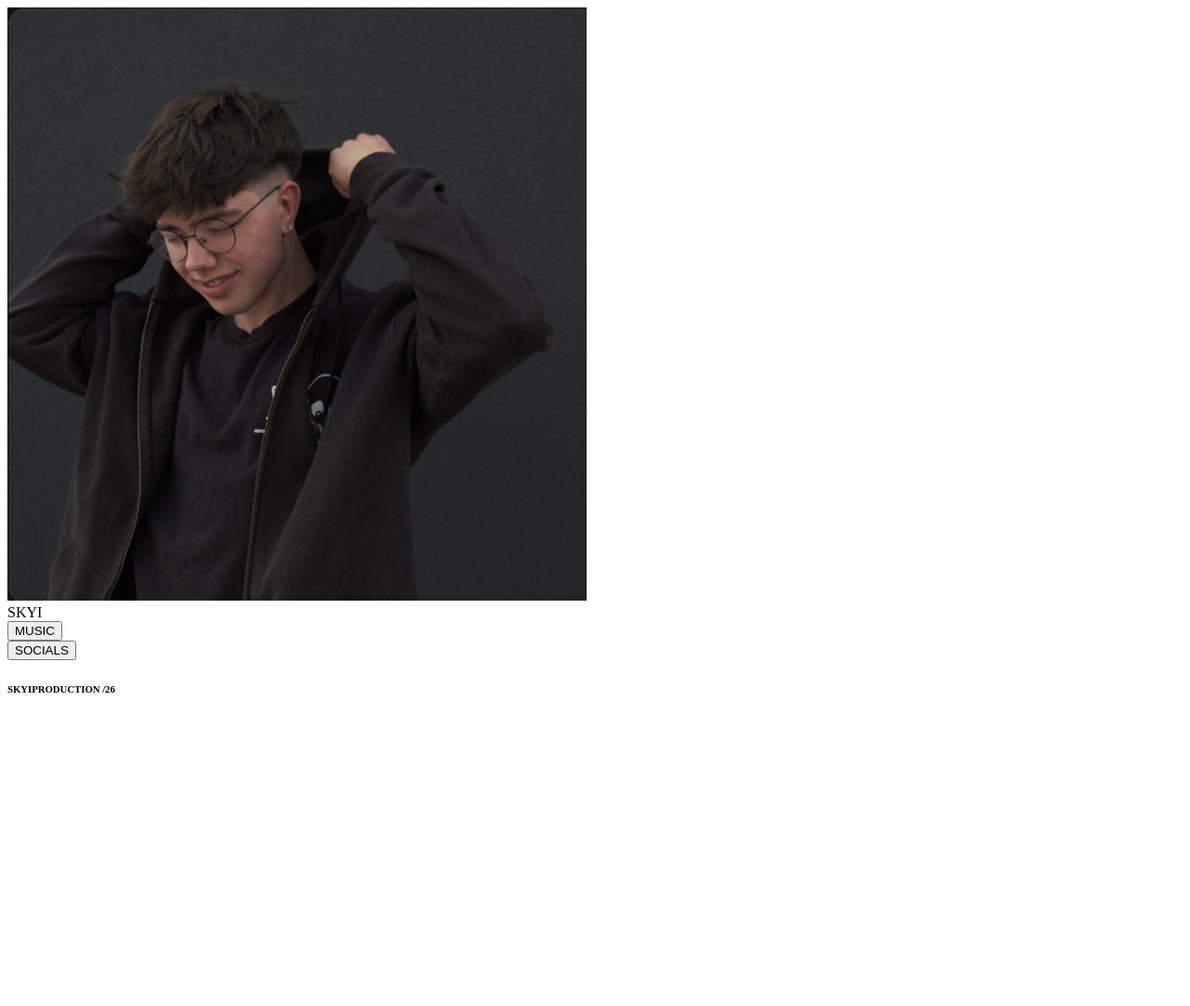
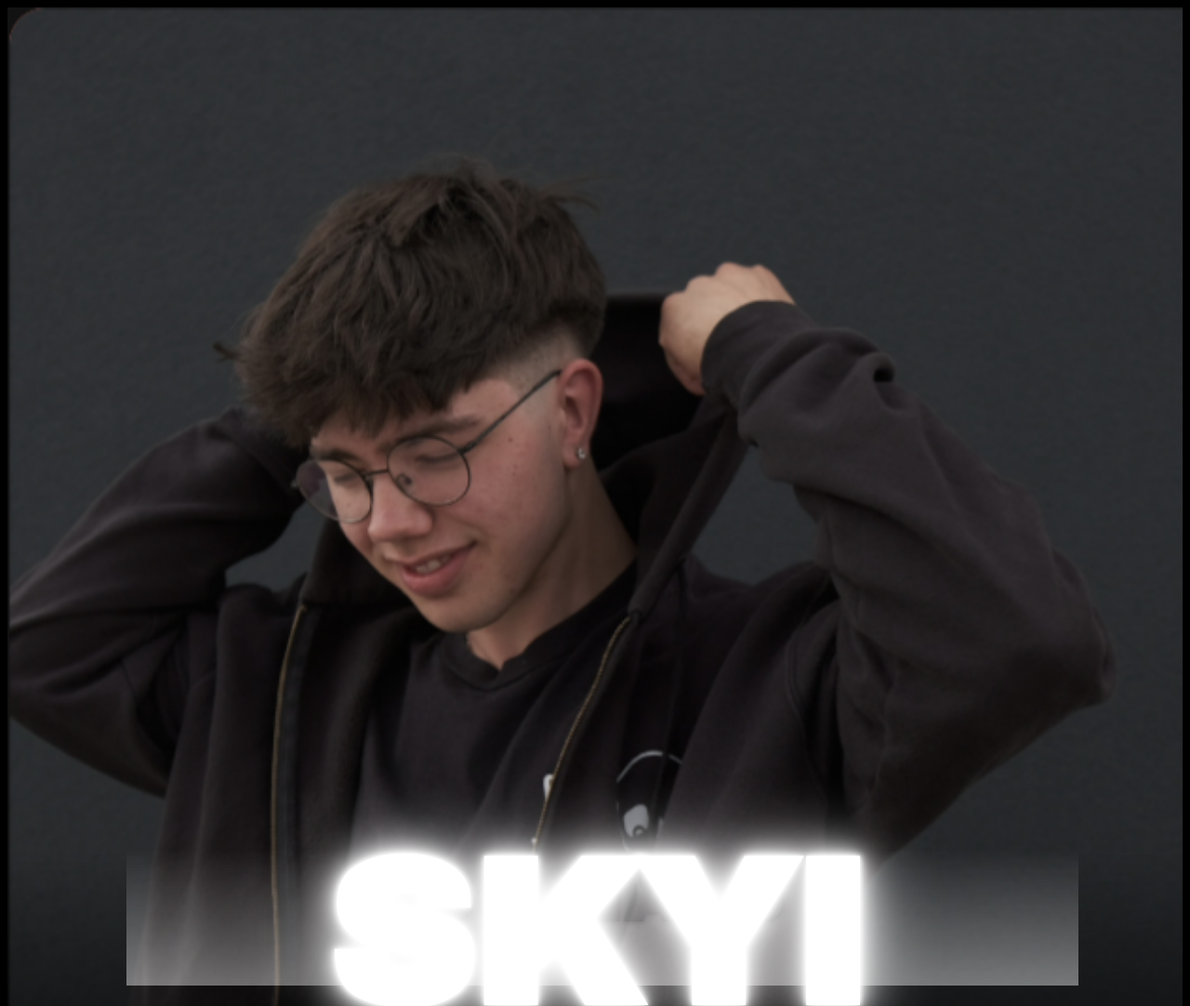
Before and after one commit to tobiaszaniewski-max/skyi, a plain HTML site: page index.html in a window 1280 px wide. Shown: the top 1082 px of the page at 93% size. Before the commit the page ends 800 px from the top, so only its background shows below. Drawn offline with Linux system fonts and the light colour scheme.

Commit message:
Update index.html

```diff
--- a/index.html
+++ b/index.html
@@ -6,7 +6,7 @@
     <link href="https://fonts.googleapis.com/css2?family=Archivo+Black&display=swap" rel="stylesheet">
   <meta charset="UTF-8">
   <title>Skyi</title>
-  <link rel="stylesheet" href="index.css">
+  <link rel="stylesheet" href="skyi.css">
 
 <body>
   <div class="fade">
@@ -31,4 +31,5 @@
     <h6 class="znacka">SKYIPRODUCTION /26</h6>
   </footer>
 </body>
+
 </html>
```
